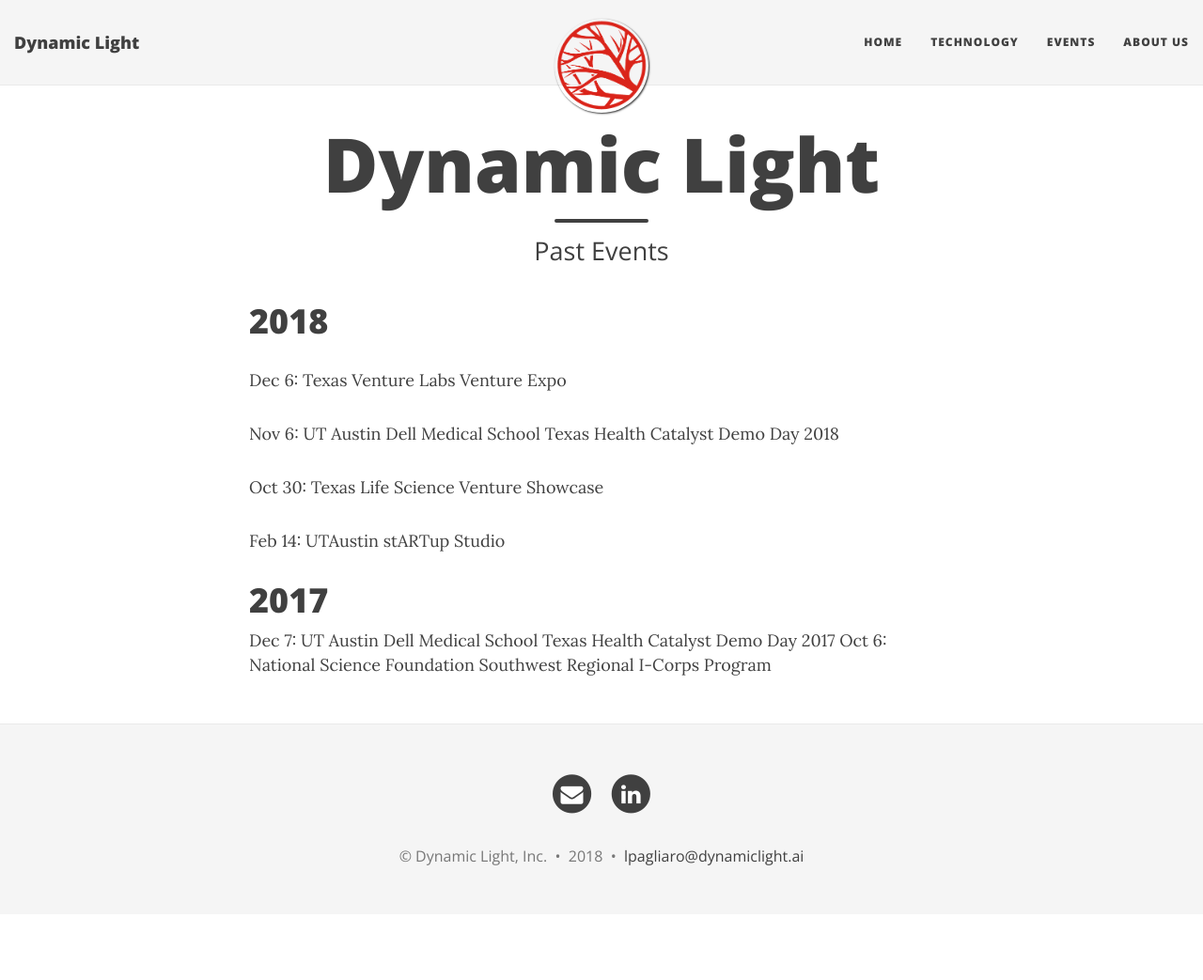
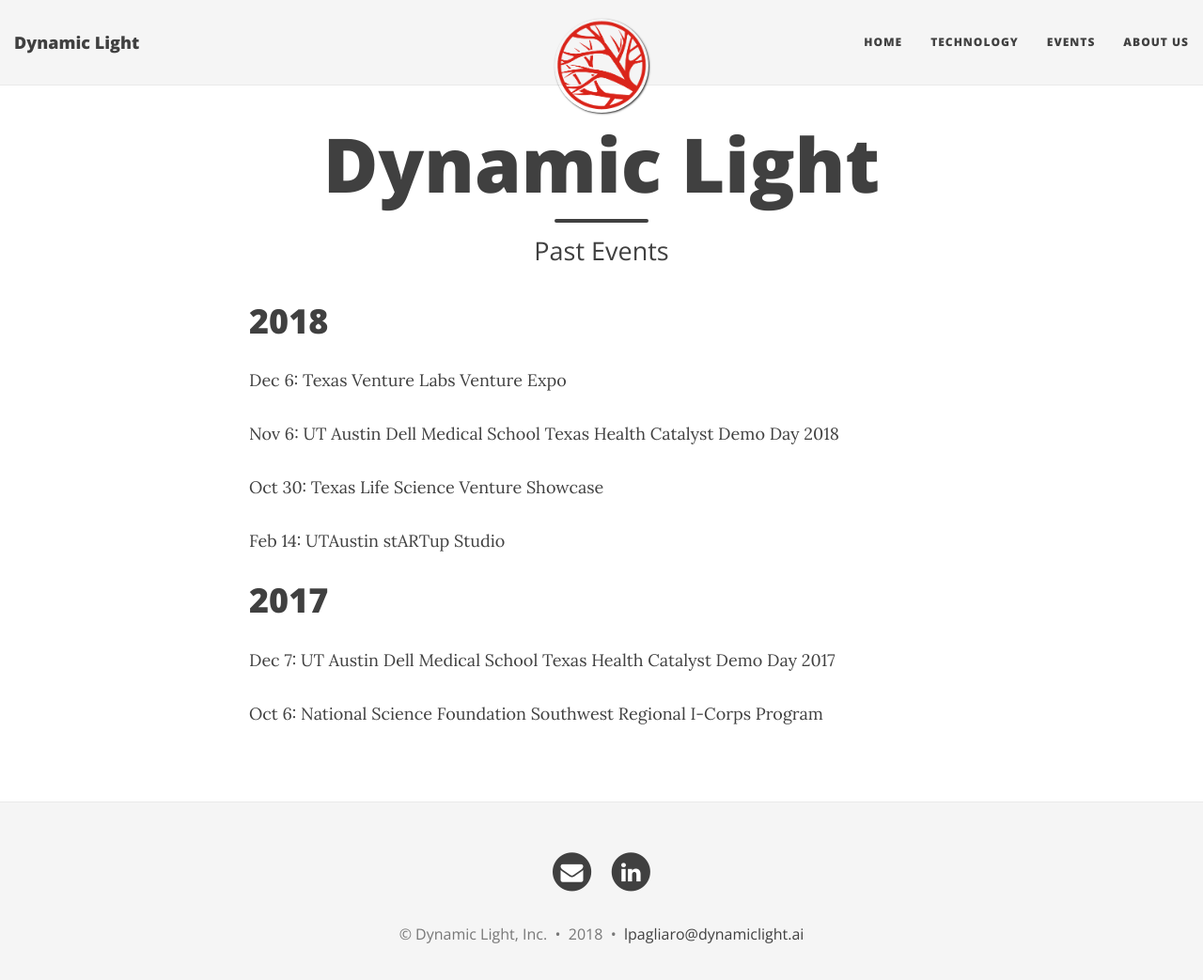
Before and after one commit to Dynamic-Light/millerd8.github.io, a Jekyll site: the page built from events.md, in a window 1280 px wide and 1056 px high. Shown: the top 1043 px of the window at 94% size. Built offline with Jekyll 4.4.1, drawn with Linux system fonts in a browser that asks for light colours; nearby versions of some CDN libraries.

Commit message:
Update events.md

```diff
--- a/events.md
+++ b/events.md
@@ -6,7 +6,6 @@
 <div>
 
 <h1> 2018 </h1>
-
 <md-list-item class="md-3-line">
   <div class="md-list-item-text" layout="column">
     <p>Dec 6: Texas Venture Labs Venture Expo </p>
@@ -16,10 +15,12 @@
   </div>
 </md-list-item>
 
-
 <h1> 2017 </h1>
-Dec 7: UT Austin Dell Medical School Texas Health Catalyst Demo Day 2017
-
-Oct 6: National Science Foundation Southwest Regional I-Corps Program
+<md-list-item class="md-3-line">
+  <div class="md-list-item-text" layout="column">
+    <p>Dec 7: UT Austin Dell Medical School Texas Health Catalyst Demo Day 2017 </p>
+    <p>Oct 6: National Science Foundation Southwest Regional I-Corps Program </p>
+  </div>
+</md-list-item>
 
 </div>
```
